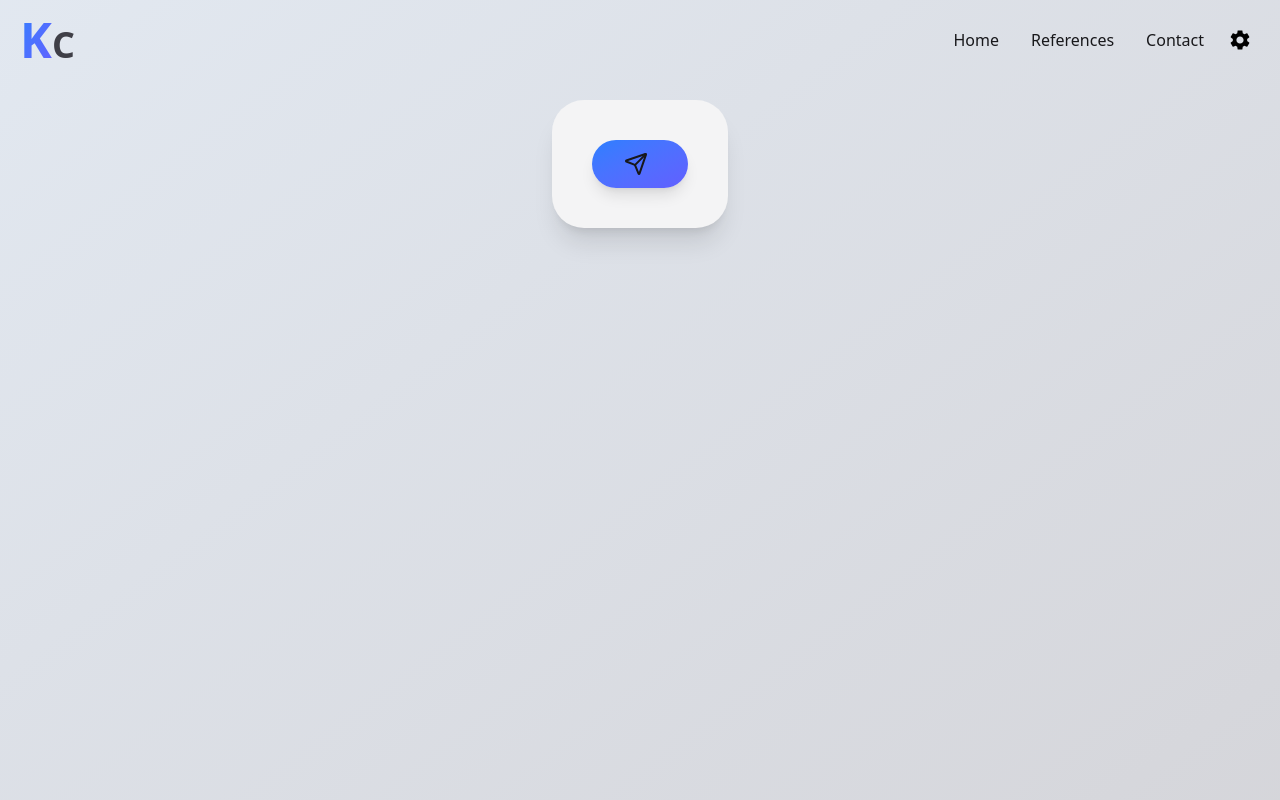
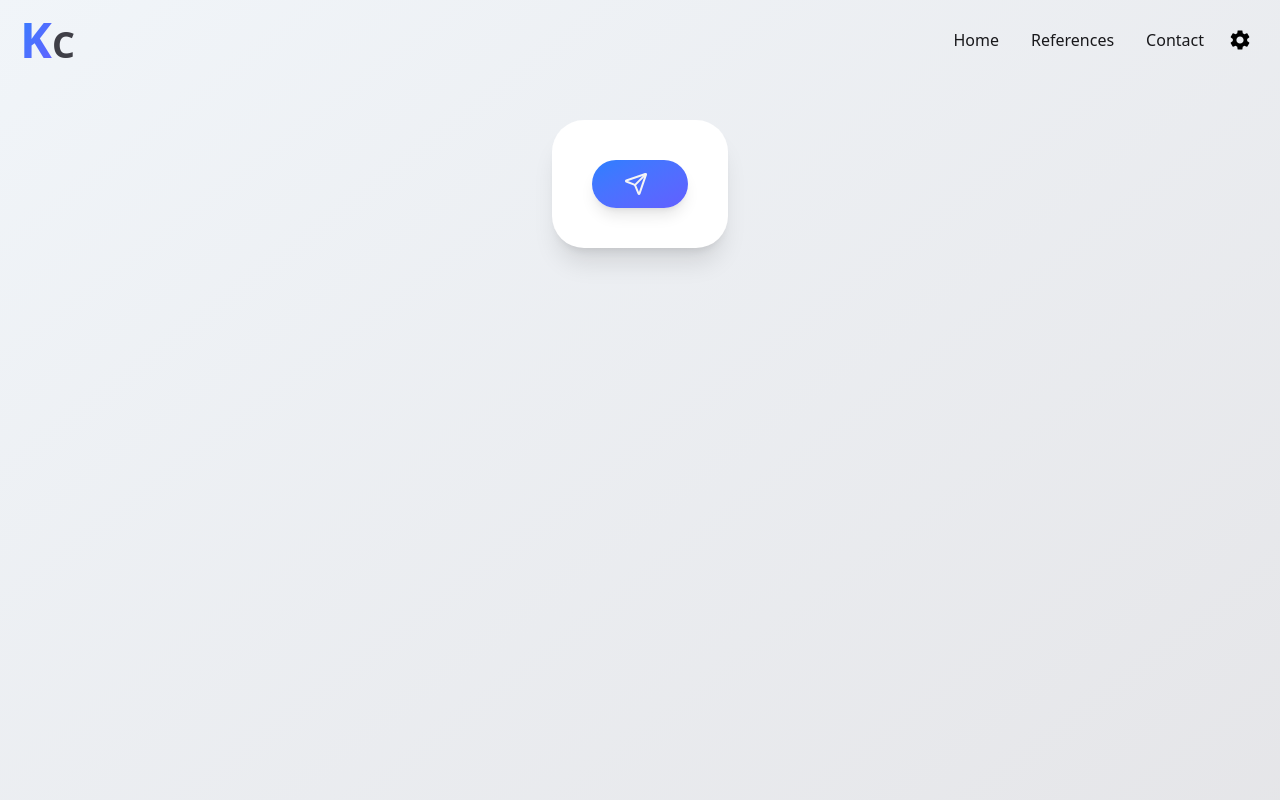
Before and after one commit to chencsi/chencsi.github.io, a React (Vite) app: page /contact in a window 1280 px wide. Shown: the top 800 px of the page. Built offline with nearby package versions, Linux system fonts and the light colour scheme.

Commit message:
theming changes

```diff
--- a/src/components/HomeEducation.jsx
+++ b/src/components/HomeEducation.jsx
@@ -19,7 +19,7 @@ function HomeEducation() {
 				{content?.schools?.map((item) => (
 					<div
 						key={item.h5}
-						class={`${theme === "dark" ? "bg-zinc-700 border-zinc-800" : "bg-zinc-100 border-zinc-50"} block max-w-[500px] md:max-w-xs lg:max-w-sm min-h-50 p-6 border rounded-lg shadow-md mx-auto`}
+						class={`${theme === "dark" ? "bg-zinc-700 border-zinc-800" : "bg-white border-zinc-50"} block max-w-[500px] md:max-w-xs lg:max-w-sm min-h-50 p-6 border rounded-lg shadow-md mx-auto`}
 					>
 						<h5
 							class={`${theme === "dark" ? "text-zinc-50" : "text-zinc-700"} mb-2 text-2xl font-bold tracking-tight`}
--- a/src/components/HomeHero.jsx
+++ b/src/components/HomeHero.jsx
@@ -10,9 +10,9 @@ function Hero() {
 
 	return (
 		<section
-			className={`${theme === "dark" ? "bg-gradient-to-br from-zinc-800 to-zinc-900 text-zinc-100 border-zinc-800" : "bg-zinc-100 text-zinc-700"} border rounded-4xl shadow-xl flex sm:flex-row items-center flex-col-reverse justify-between gap-5 sm:gap-10 lg:gap-15 py-10 px-5 sm:py-15 sm:px-10 md:px-20 max-w-[600px] md:max-w-[800px] mx-auto`}
+			className={`${theme === "dark" ? "bg-gradient-to-br from-zinc-800 to-zinc-900 text-zinc-100 border-zinc-800" : "bg-white text-zinc-700 border-zinc-100"} border rounded-4xl shadow-xl flex sm:flex-row items-center flex-col-reverse justify-between gap-5 sm:gap-10 lg:gap-15 py-10 px-5 sm:py-15 sm:px-10 md:px-20 max-w-[600px] md:max-w-[800px] mx-auto`}
 		>
-			<div className="flex flex-col self-center text-center sm:text-left sm:gap-1">
+			<div className="flex flex-col self-center text-center sm:text-left sm:gap-2">
 				<h1 className="sm:text-left text-4xl sm:text-4xl md:text-5xl font-bold">
 					{content?.h1}
 				</h1>
--- a/src/components/PrimaryBadgeTitle.jsx
+++ b/src/components/PrimaryBadgeTitle.jsx
@@ -1,9 +1,9 @@
-const PrimaryBadgeTitle = ({ title, icon, theme }) => {
+const PrimaryBadgeTitle = ({ title, icon }) => {
   return (
-    <div className="flex flex-row gap-2 bg-gradient-to-br from-blue-500 to-indigo-500 rounded-full py-3 px-8 w-fit mx-auto shadow-lg items-center">
+    <div className="flex flex-row gap-2 bg-gradient-to-br from-blue-500 to-indigo-500 text-zinc-100 rounded-full py-3 px-8 w-fit mx-auto shadow-lg items-center">
       {icon}
       <h3
-        className={`${theme === "dark" ? "text-zinc-100" : "text-zinc-700"} font-extrabold text-2xl uppercase`}
+        className={"font-extrabold text-2xl uppercase"}
       >
         {title}
       </h3>
--- a/src/components/PrimaryContainer.jsx
+++ b/src/components/PrimaryContainer.jsx
@@ -3,7 +3,7 @@ const PrimaryContainer = ({ children, theme, aos }) => {
     <div
       data-aos={aos && "fade-up"}
       className={
-        `${theme === "dark" ? "text-zinc-300 bg-gradient-to-br from-zinc-800 to-zinc-900 border border-zinc-800" : "bg-zinc-100 text-zinc-900"} p-10 flex flex-col gap-5 max-w-[1000px] mx-10 rounded-4xl shadow-xl`}
+        `${theme === "dark" ? "text-zinc-300 bg-gradient-to-br from-zinc-800 to-zinc-900 border border-zinc-800" : "bg-white text-zinc-900"} p-10 flex flex-col gap-5 max-w-[1000px] mx-10 rounded-4xl shadow-xl`}
     >
       {children}
     </div>
--- a/src/components/layout/Navigation.jsx
+++ b/src/components/layout/Navigation.jsx
@@ -78,7 +78,7 @@ function Navigation() {
 				fixed z-50 w-full flex flex-row justify-between px-5 py-3 items-center select-none
 				${isScrolled ? "backdrop-blur-sm" : ""}
 				${isScrolled && theme === "dark" ? "bg-zinc-800/40" : ""}
-				${isScrolled && theme === "light" ? "bg-zinc-100/40" : ""}
+				${isScrolled && theme === "light" ? "bg-white/40" : ""}
 				${theme === "dark" ? "text-zinc-100" : "text-zinc-900"}
 				${isLoaded ? "transition-[background-color] duration-300" : ""}
 				`}
@@ -153,7 +153,7 @@ function Navigation() {
 					},
 				}}
 			>
-				<div className="bg-zinc-100 py-3 pl-3 pr-5 select-none flex flex-col gap-3 min-w-[170px]">
+				<div className="bg-white py-3 pl-3 pr-5 select-none flex flex-col gap-3 min-w-[170px]">
 					<FormControlLabel
 						control={<DarkModeSwitch checked={theme === "dark"} />}
 						label={content?.settings.darkmode}
--- a/src/components/layout/index.jsx
+++ b/src/components/layout/index.jsx
@@ -7,11 +7,11 @@ const Layout = () => {
   const { theme } = useUI();
 
   return (
-    <div className={`${theme === "dark" ? "bg-gradient-to-br from-zinc-900 to-zinc-950" : "bg-gradient-to-br from-slate-200 to-zinc-300"}`}>
+    <div className={`${theme === "dark" ? "bg-gradient-to-br from-zinc-900 to-zinc-950" : "bg-gradient-to-br from-slate-100 to-zinc-200"}`}>
       <nav className="w-full overflow-hidden h-25">
         <Navigation />
       </nav>
-      <main className="pb-50 flex flex-col gap-20 min-h-screen">
+      <main className="pb-50 mt-5 flex flex-col gap-20 min-h-screen">
         <Outlet />
       </main>
       <footer>
--- a/src/index.css
+++ b/src/index.css
@@ -6,8 +6,6 @@
   font-weight: 400;
 
   color-scheme: light dark;
-  /* color: rgba(255, 255, 255, 0.87); */
-  /* @apply bg-[#0F1A2C]; */
 
   font-synthesis: none;
   text-rendering: optimizeLegibility;
@@ -16,9 +14,5 @@
 }
 
 body {
-  @apply bg-zinc-300;
+  @apply dark:bg-zinc-900 bg-zinc-300;
 }
-
-body.dark {
-  @apply bg-zinc-800;
-}
```
